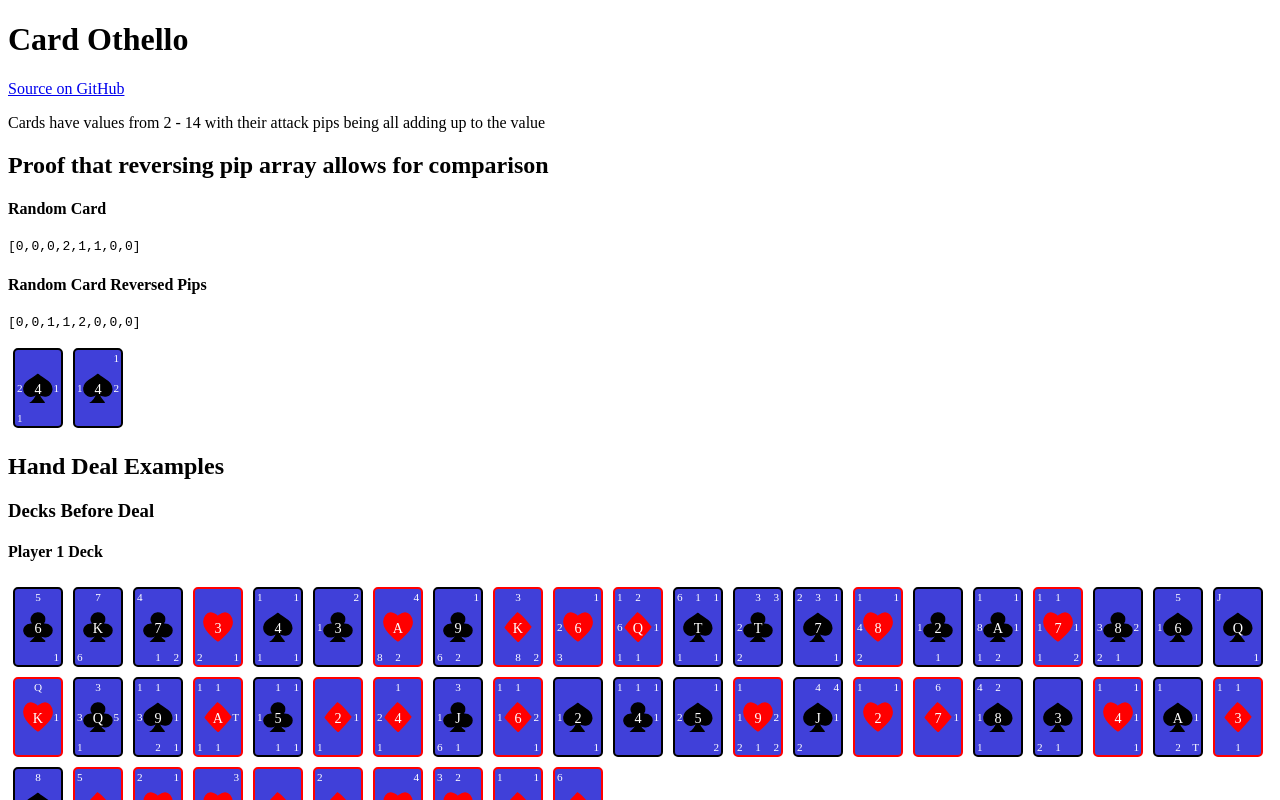
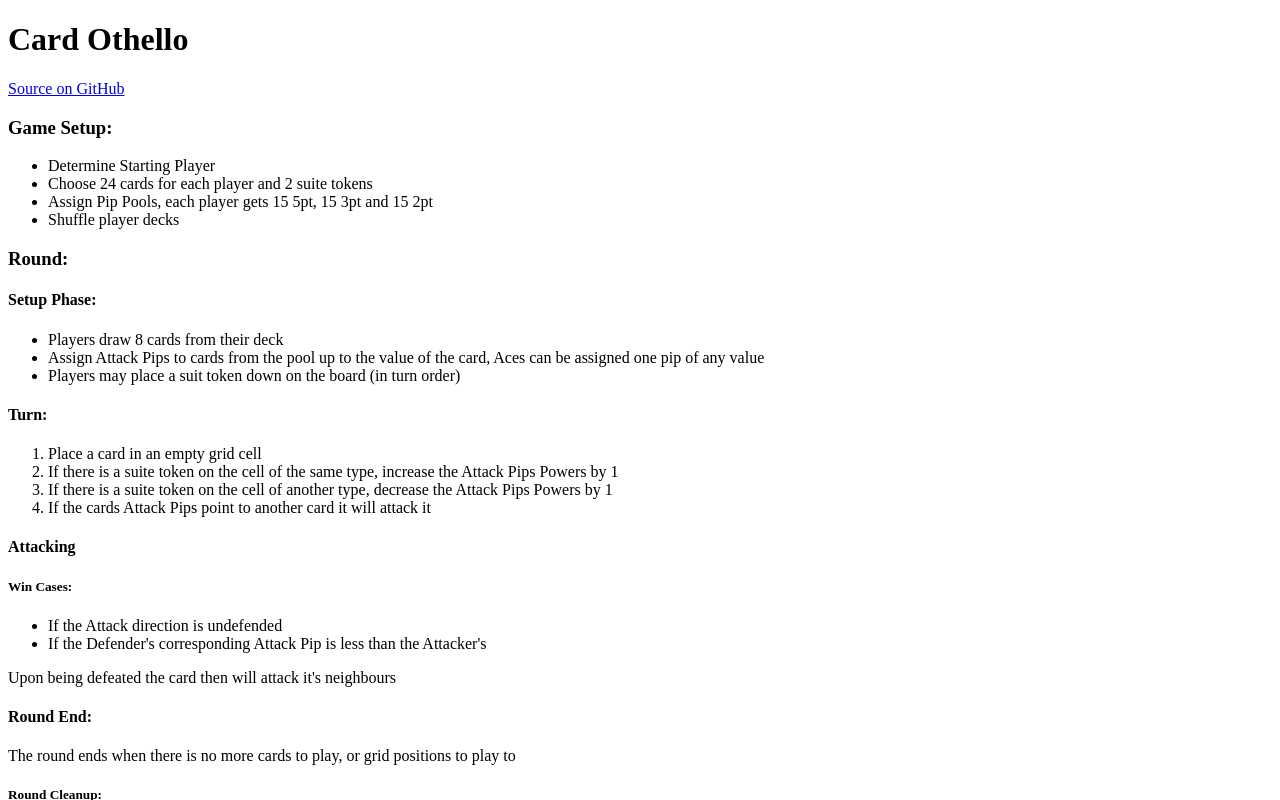
Before and after one commit to darcnite3000/card-othello, a React app: page / in a window 1280 px wide. Shown: the top 800 px of the page. Built offline with nearby package versions, Linux system fonts and the light colour scheme; the HTML template or start-up script is replaced by a standard one.

Commit message:
Change from proof of concept to rules

```diff
--- a/src/App.jsx
+++ b/src/App.jsx
@@ -1,95 +1,77 @@
 import React, { Fragment } from 'react'
-import { Card } from './Card'
-import { Board } from './Board'
-import { Deck, randomCard } from './deck'
-import { testGridCell, buildGrid } from './grid'
 import './app.css'
 
 function App() {
-  const prePlayer1Deck = new Deck(0).shuffle()
-  const prePlayer2Deck = new Deck(1).shuffle()
-  const player1Deck = new Deck(0, prePlayer1Deck.cards)
-  const player2Deck = new Deck(1, prePlayer2Deck.cards)
-  const card = randomCard(0)
-  const cardReversePips = { ...card, pips: [...card.pips].reverse() }
-  const grid = buildGrid()
-  const hands = []
-  for (let i = 0; i < 2; i++) {
-    hands.push(player1Deck.dealHand(7))
-    hands.push(player2Deck.dealHand(7))
-  }
-  grid[0][0].locked = true
-  grid[0][1].suit = 0
-  grid[2][2].suit = 1
-  grid[2][2].card = hands[0][0]
-  grid[1][2].card = hands[1][0]
-  const flips = testGridCell(grid)({ x: 2, y: 1 })
   return (
     <Fragment>
       <h1>Card Othello</h1>
       <a href={'https://github.com/darcnite3000/card-othello'}>
         Source on GitHub
       </a>
+      <h3>Game Setup:</h3>
+      <ul>
+        <li>Determine Starting Player</li>
+        <li>Choose 24 cards for each player and 2 suite tokens</li>
+        <li>Assign Pip Pools, each player gets 15 5pt, 15 3pt and 15 2pt</li>
+        <li>Shuffle player decks</li>
+      </ul>
+      <h3>Round:</h3>
+      <h4>Setup Phase:</h4>
+      <ul>
+        <li>Players draw 8 cards from their deck</li>
+        <li>
+          Assign Attack Pips to cards from the pool up to the value of the card,
+          Aces can be assigned one pip of any value
+        </li>
+        <li>
+          Players may place a suit token down on the board (in turn order)
+        </li>
+      </ul>
+      <h4>Turn:</h4>
+      <ol>
+        <li>Place a card in an empty grid cell</li>
+        <li>
+          If there is a suite token on the cell of the same type, increase the
+          Attack Pips Powers by 1
+        </li>
+        <li>
+          If there is a suite token on the cell of another type, decrease the
+          Attack Pips Powers by 1
+        </li>
+        <li>
+          If the cards Attack Pips point to another card it will attack it
+        </li>
+      </ol>
+
+      <h4>Attacking</h4>
+      <h5>Win Cases:</h5>
+      <ul>
+        <li>If the Attack direction is undefended</li>
+        <li>
+          If the Defender&apos;s corresponding Attack Pip is less than the
+          Attacker&apos;s
+        </li>
+      </ul>
+      <p>Upon being defeated the card then will attack it&apos;s neighbours</p>
+
+      <h4>Round End:</h4>
       <p>
-        Cards have values from 2 - 14 with their attack pips being all adding up
-        to the value
+        The round ends when there is no more cards to play, or grid positions to
+        play to
       </p>
-      <h2>Proof that reversing pip array allows for comparison</h2>
-      <h4>Random Card</h4>
-      <code>
-        <pre>{JSON.stringify(card.pips)}</pre>
-      </code>
-      <h4>Random Card Reversed Pips</h4>
-      <code>
-        <pre>{JSON.stringify(cardReversePips.pips)}</pre>
-      </code>
-      <div className="card-list" style={{ display: 'flex' }}>
-        <Card {...card} style={{ margin: '5px' }} />
-        <Card {...cardReversePips} style={{ margin: '5px' }} />
-      </div>
-      <h2>Hand Deal Examples</h2>
-      <h3>Decks Before Deal</h3>
-      <h4>Player 1 Deck</h4>
-      <div className="card-list" style={{ display: 'flex', flexWrap: 'wrap' }}>
-        {prePlayer1Deck.cards.map(card => (
-          <Card key={card.id} {...card} style={{ margin: '5px' }} />
-        ))}
-      </div>
-      <h4>Player 2 Deck</h4>
-      <div className="card-list" style={{ display: 'flex', flexWrap: 'wrap' }}>
-        {prePlayer2Deck.cards.map(card => (
-          <Card key={card.id} {...card} style={{ margin: '5px' }} />
-        ))}
-      </div>
-      <h3>Hands</h3>
-      {hands.map((hand, i) => (
-        <div key={i} className="card-list" style={{ display: 'flex' }}>
-          {hand.map(card => (
-            <Card key={card.id} {...card} style={{ margin: '5px' }} />
-          ))}
-        </div>
-      ))}
-      <h3>Decks After Deal</h3>
-      <h4>Player 1 Deck</h4>
-      <div className="card-list" style={{ display: 'flex', flexWrap: 'wrap' }}>
-        {player1Deck.cards.map(card => (
-          <Card key={card.id} {...card} style={{ margin: '5px' }} />
-        ))}
-      </div>
-      <h4>Player 2 Deck + sorted</h4>
-      <div className="card-list" style={{ display: 'flex', flexWrap: 'wrap' }}>
-        {player2Deck
-          .sort()
-          .cards.map(card => (
-            <Card key={card.id} {...card} style={{ margin: '5px' }} />
-          ))}
-      </div>
-      <h2>Board Tests</h2>
-      <Board grid={grid} />
-      <p>Card Placed at 2,1 will flip:</p>
-      <code>
-        <pre>{JSON.stringify(flips, null, 2)}</pre>
-      </code>
+      <h5>Round Cleanup:</h5>
+      <ol>
+        <li>Controlled Cards are counted and added to score</li>
+        <li>Player with the most Controlled Cards earns a Round Win token</li>
+        <li>Hands are discarded</li>
+        <li>Used Suite Tokens are discarded</li>
+        <li>Starting Player is incremented</li>
+      </ol>
+
+      <h4>Game End:</h4>
+      <p>The game ends after three rounds</p>
+      <h5>Winner</h5>
+      <p>Winning is based on Score + Round Win tokens * 4</p>
     </Fragment>
   )
 }
```
